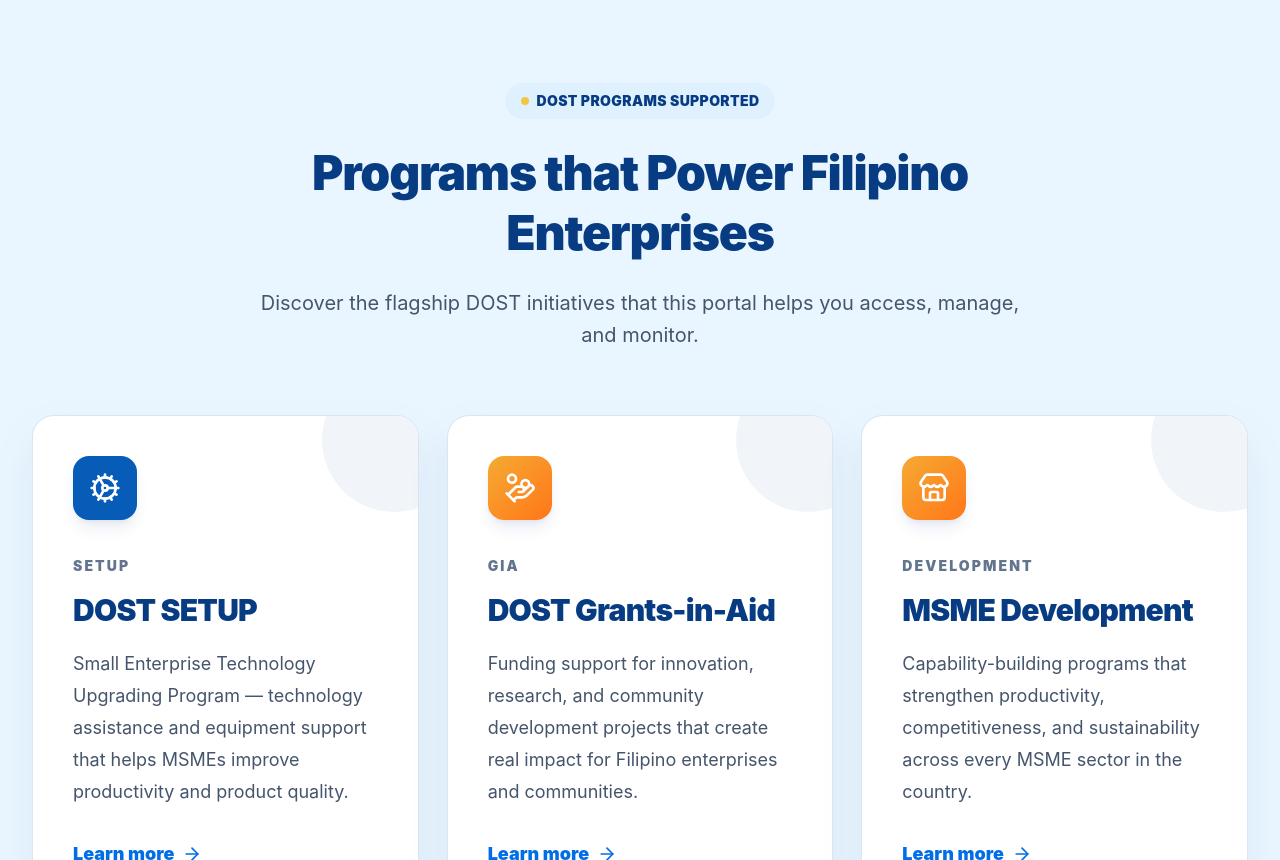
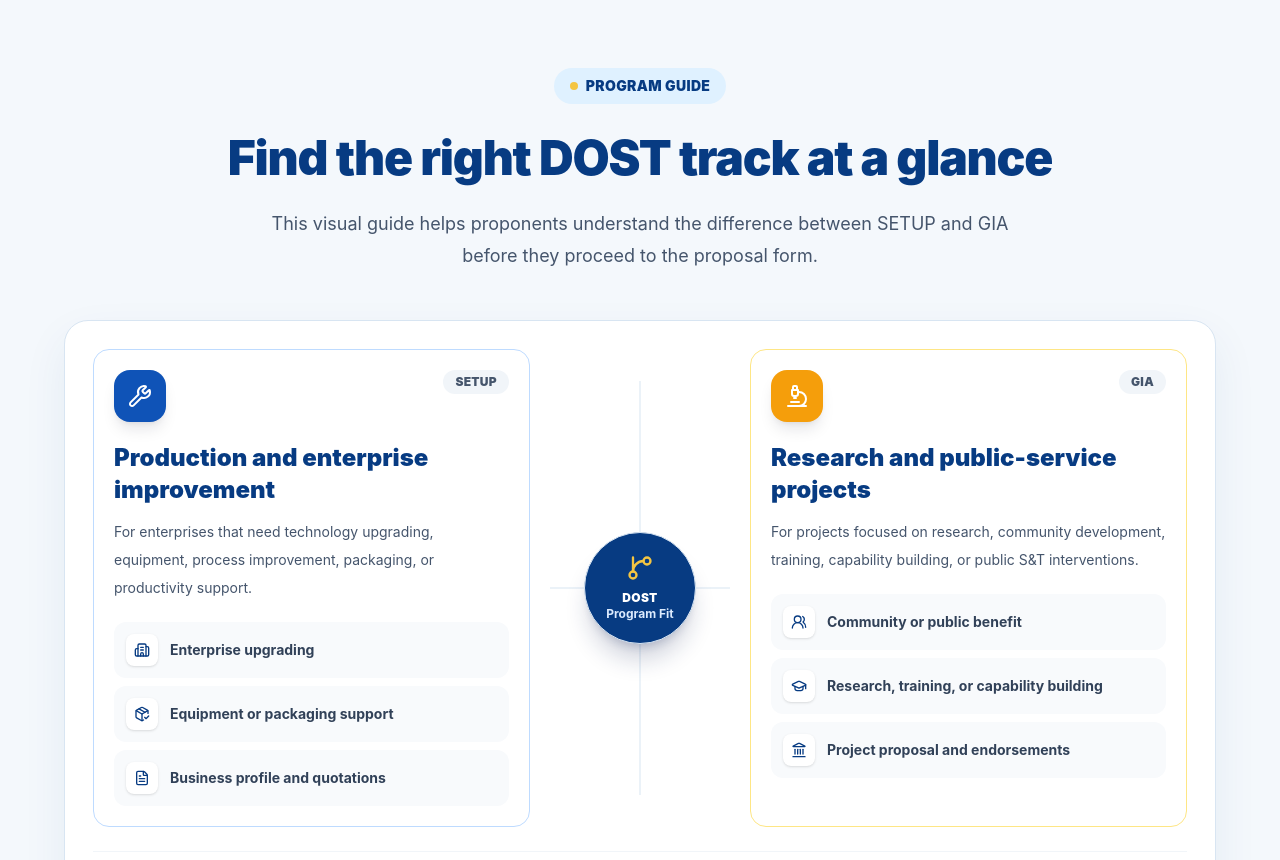
Before and after one commit to masterlui2/dprms-system, a React (Vite) app in the folder frontend/: page / in a window 1280 px wide. Shown: the part 1940-2800 px from the top of the page. Built offline with nearby package versions, Linux system fonts and the light colour scheme.

Commit message:
Homepaage

```diff
--- a/frontend/src/components/landing/AboutSection.tsx
+++ b/frontend/src/components/landing/AboutSection.tsx
@@ -5,16 +5,16 @@
 const proposalForms = [
   {
     title: 'SETUP Proposal Form',
-    label: 'For MSMEs',
+    label: 'Enterprise upgrading',
     description:
-      'Choose this if your business needs technology upgrading, equipment support, process improvement, or better product quality.',
+      'Choose this if the proposal is for enterprise technology upgrading, equipment support, process improvement, or product quality improvement.',
     action: 'Start SETUP form',
     href: '/proposal?type=SETUP',
     icon: Wrench,
   },
   {
     title: 'GIA Proposal Form',
-    label: 'For projects and communities',
+    label: 'Public benefit projects',
     description:
       'Choose this for research, community-based projects, capability building, training, or science and technology interventions.',
     action: 'Start GIA form',
@@ -42,8 +42,9 @@
             Select the proposal form that fits your project
           </h2>
           <p className="mx-auto mt-5 max-w-3xl text-lg leading-8 text-slate-600">
-            Pick one form below. SETUP is for MSME technology upgrading, while
-            GIA is for research, community, and science-based development projects.
+            Pick one form below. SETUP is for enterprise technology upgrading,
+            while GIA is for research, community, training, and science-based
+            development projects.
           </p>
         </motion.div>
 
--- a/frontend/src/components/landing/BenefitsSection.tsx
+++ b/frontend/src/components/landing/BenefitsSection.tsx
@@ -16,10 +16,10 @@
 
       <div className="relative mx-auto max-w-7xl">
         <SectionHeader
-          eyebrow="Benefits"
+          eyebrow="Portal Services"
           theme="dark"
-          title="Designed to feel useful before a user signs in"
-          description="The public page gives MSME beneficiaries confidence that the system is organized, transparent, and connected to real technology upgrading outcomes."
+          title="Built for official GIA and SETUP transactions"
+          description="The homepage presents the portal as a structured public service for proposal submission, review tracking, document handling, and project monitoring."
         />
 
         <div className="mt-14 grid gap-5 md:grid-cols-2">
--- a/frontend/src/components/landing/HeroSection.tsx
+++ b/frontend/src/components/landing/HeroSection.tsx
@@ -7,11 +7,11 @@
     <section id="home" className="bg-white">
       <div className="relative overflow-hidden bg-white">
         <img
-          alt="DOST MSME Monitoring Portal hero showing Filipino MSME entrepreneurs"
+          alt="DOST GIA and SETUP proposal portal hero"
           className="h-auto w-full"
           src={heroImage}
         />
-        <div className="absolute inset-x-0 bottom-5 z-10 flex justify-center px-4 sm:bottom-10 sm:justify-start sm:px-8 lg:bottom-27 lg:px-25 xl:bottom-20">
+        <div className="absolute inset-x-0 bottom-5 z-10 flex justify-center px-4 sm:bottom-10 sm:justify-start sm:px-8 lg:bottom-27 lg:px-28 xl:bottom-20">
           <Link
             className="inline-flex h-11 items-center justify-center rounded-lg border border-white/70 bg-[#f4c542] px-5 text-sm font-black text-[#073b82] shadow-2xl shadow-amber-900/25 ring-4 ring-white/45 transition hover:-translate-y-0.5 hover:bg-[#ffd45f] sm:h-14 sm:rounded-xl sm:px-7 sm:text-base"
             to="/proposal"
--- a/frontend/src/components/landing/ProcessSection.tsx
+++ b/frontend/src/components/landing/ProcessSection.tsx
@@ -14,8 +14,8 @@
       <div className="mx-auto max-w-7xl">
         <SectionHeader
           eyebrow="How it works"
-          title="A clear path from interest to monitored implementation"
-          description="The flow mirrors a premium public-service landing page: simple steps, clear labels, and enough structure for later backend integration."
+          title="A clear government workflow from proposal to monitoring"
+          description="The process follows the expected DOST service flow for GIA and SETUP proposals: selection, submission, validation, approval, and implementation monitoring."
         />
 
         <div className="relative mt-14">
--- a/frontend/src/components/landing/ProgramsSection.tsx
+++ b/frontend/src/components/landing/ProgramsSection.tsx
@@ -1,19 +1,58 @@
-import { ArrowRight, Cog, HandCoins, Store } from 'lucide-react'
+import {
+  Building2,
+  CheckCircle2,
+  FileText,
+  GitBranch,
+  GraduationCap,
+  Landmark,
+  Microscope,
+  PackageCheck,
+  UsersRound,
+  Wrench,
+} from 'lucide-react'
 import { motion } from 'framer-motion'
 
-import { programCards } from '../../data/landing'
+const programPaths = [
+  {
+    accent: 'bg-[#0f53b7]',
+    border: 'border-blue-200',
+    description:
+      'For enterprises that need technology upgrading, equipment, process improvement, packaging, or productivity support.',
+    icon: Wrench,
+    items: [
+      { icon: Building2, label: 'Enterprise upgrading' },
+      { icon: PackageCheck, label: 'Equipment or packaging support' },
+      { icon: FileText, label: 'Business profile and quotations' },
+    ],
+    label: 'SETUP',
+    title: 'Production and enterprise improvement',
+  },
+  {
+    accent: 'bg-[#f59e0b]',
+    border: 'border-amber-200',
+    description:
+      'For projects focused on research, community development, training, capability building, or public S&T interventions.',
+    icon: Microscope,
+    items: [
+      { icon: UsersRound, label: 'Community or public benefit' },
+      { icon: GraduationCap, label: 'Research, training, or capability building' },
+      { icon: Landmark, label: 'Project proposal and endorsements' },
+    ],
+    label: 'GIA',
+    title: 'Research and public-service projects',
+  },
+]
 
-const icons = [Cog, HandCoins, Store]
-
-const iconClasses = {
-  blue: 'bg-[#075cb8] text-white',
-  orange: 'bg-gradient-to-br from-[#f4aa32] to-[#ff7518] text-white',
-} satisfies Record<string, string>
+const checkpoints = [
+  'Choose the program that matches the project purpose.',
+  'Prepare the documents required by the selected track.',
+  'Submit for validation, technical review, and monitoring.',
+]
 
 export function ProgramsSection() {
   return (
-    <section id="programs" className="bg-[#eaf6ff] px-4 py-24 sm:px-6 lg:px-8">
-      <div className="mx-auto max-w-7xl">
+    <section id="programs" className="border-y border-[#d8e5f2] bg-[#f4f8fc] px-4 py-20 sm:px-6 lg:px-8">
+      <div className="mx-auto max-w-6xl">
         <motion.div
           className="mx-auto max-w-4xl text-center"
           initial={{ opacity: 0, y: 24 }}
@@ -23,52 +62,95 @@
         >
           <div className="inline-flex items-center gap-2 rounded-full bg-[#dff1ff] px-4 py-2 text-sm font-black uppercase tracking-wide text-[#073b82]">
             <span className="size-2 rounded-full bg-[#f4c542]" />
-            DOST Programs Supported
+            Program Guide
           </div>
           <h2 className="mt-6 text-4xl font-black leading-tight tracking-tight text-[#073b82] md:text-5xl">
-            Programs that Power Filipino Enterprises
+            Find the right DOST track at a glance
           </h2>
-          <p className="mx-auto mt-6 max-w-3xl text-lg leading-8 text-slate-600 md:text-xl">
-            Discover the flagship DOST initiatives that this portal helps you access,
-            manage, and monitor.
+          <p className="mx-auto mt-5 max-w-3xl text-lg leading-8 text-slate-600">
+            This visual guide helps proponents understand the difference between
+            SETUP and GIA before they proceed to the proposal form.
           </p>
         </motion.div>
 
-        <div className="mt-16 grid gap-7 lg:grid-cols-3">
-          {programCards.map((program, index) => {
-            const Icon = icons[index]
-            const tone = program.tone === 'blue' ? 'blue' : 'orange'
+        <motion.div
+          className="mt-12 rounded-3xl border border-[#d8e5f2] bg-white p-5 shadow-[0_18px_45px_rgba(10,70,130,0.07)] sm:p-7"
+          initial={{ opacity: 0, y: 26 }}
+          transition={{ duration: 0.5, ease: 'easeOut' }}
+          viewport={{ once: true }}
+          whileInView={{ opacity: 1, y: 0 }}
+        >
+          <div className="grid gap-5 lg:grid-cols-[minmax(0,1fr)_180px_minmax(0,1fr)] lg:items-center">
+            <ProgramPath path={programPaths[0]} />
 
-            return (
-              <motion.article
-                className="relative overflow-hidden rounded-[22px] border border-[#d8e5f2] bg-white p-8 shadow-[0_18px_45px_rgba(10,70,130,0.07)] transition hover:-translate-y-1 hover:shadow-[0_26px_70px_rgba(10,70,130,0.14)] md:p-10"
-                initial={{ opacity: 0, y: 26 }}
-                key={program.title}
-                transition={{ delay: index * 0.08, duration: 0.5, ease: 'easeOut' }}
-                viewport={{ once: true }}
-                whileInView={{ opacity: 1, y: 0 }}
+            <div className="relative flex items-center justify-center py-2 lg:h-full">
+              <div className="hidden absolute inset-y-8 left-1/2 w-px -translate-x-1/2 bg-[#d8e5f2] lg:block" />
+              <div className="hidden absolute left-0 right-0 top-1/2 h-px -translate-y-1/2 bg-[#d8e5f2] lg:block" />
+              <div className="relative z-10 grid size-28 place-items-center rounded-full border border-[#d8e5f2] bg-[#073b82] text-white shadow-xl shadow-blue-950/20">
+                <div className="text-center">
+                  <GitBranch className="mx-auto size-7 text-[#f4c542]" />
+                  <p className="mt-2 text-xs font-black uppercase tracking-wide">
+                    DOST
+                  </p>
+                  <p className="text-xs font-bold text-blue-100">Program Fit</p>
+                </div>
+              </div>
+            </div>
+
+            <ProgramPath path={programPaths[1]} />
+          </div>
+
+          <div className="mt-6 grid gap-3 border-t border-slate-100 pt-5 md:grid-cols-3">
+            {checkpoints.map((checkpoint) => (
+              <div
+                className="flex gap-3 rounded-xl bg-[#f8fbff] px-4 py-4 text-sm leading-6 text-slate-600"
+                key={checkpoint}
               >
-                <div className="absolute -right-12 -top-12 size-36 rounded-full bg-slate-100" />
-                <div className={`relative grid size-16 place-items-center rounded-2xl shadow-lg shadow-blue-900/10 ${iconClasses[tone]}`}>
-                  <Icon className="size-8" />
-                </div>
-                <p className="relative mt-9 text-sm font-black uppercase tracking-[0.15em] text-slate-500">
-                  {program.label}
-                </p>
-                <h3 className="relative mt-4 text-3xl font-black tracking-tight text-[#073b82]">{program.title}</h3>
-                <p className="relative mt-5 text-lg leading-8 text-slate-600">{program.description}</p>
-                <a
-                  className="relative mt-8 inline-flex items-center gap-2 text-lg font-black text-[#006ee6] transition hover:gap-3 hover:text-[#073b82]"
-                  href="#process"
-                >
-                  Learn more
-                  <ArrowRight className="size-5" />
-                </a>
-              </motion.article>
-            )
-          })}
-        </div>
+                <CheckCircle2 className="mt-0.5 size-4 shrink-0 text-emerald-600" />
+                <span>{checkpoint}</span>
+              </div>
+            ))}
+          </div>
+        </motion.div>
       </div>
     </section>
   )
 }
+
+function ProgramPath({
+  path,
+}: {
+  path: (typeof programPaths)[number]
+}) {
+  const Icon = path.icon
+
+  return (
+    <article className={`h-full rounded-2xl border ${path.border} bg-white p-5`}>
+      <div className="flex items-start justify-between gap-4">
+        <div className={`grid size-13 place-items-center rounded-2xl ${path.accent} text-white shadow-lg shadow-slate-900/10`}>
+          <Icon className="size-6" />
+        </div>
+        <span className="rounded-full bg-slate-100 px-3 py-1 text-xs font-black uppercase tracking-wide text-slate-600">
+          {path.label}
+        </span>
+      </div>
+
+      <h3 className="mt-5 text-2xl font-black text-[#073b82]">{path.title}</h3>
+      <p className="mt-3 text-sm leading-7 text-slate-600">{path.description}</p>
+
+      <div className="mt-5 space-y-2">
+        {path.items.map(({ icon: ItemIcon, label }) => (
+          <div
+            className="flex items-center gap-3 rounded-xl bg-slate-50 px-3 py-3"
+            key={label}
+          >
+            <span className="grid size-8 shrink-0 place-items-center rounded-lg bg-white text-[#073b82] shadow-sm">
+              <ItemIcon className="size-4" />
+            </span>
+            <span className="text-sm font-bold text-slate-700">{label}</span>
+          </div>
+        ))}
+      </div>
+    </article>
+  )
+}
--- a/frontend/src/components/landing/SiteFooter.tsx
+++ b/frontend/src/components/landing/SiteFooter.tsx
@@ -2,8 +2,8 @@
   return (
     <footer className="border-t border-slate-200 bg-white px-4 py-8 sm:px-6 lg:px-8">
       <div className="mx-auto flex max-w-7xl flex-col justify-between gap-4 text-sm text-slate-600 md:flex-row md:items-center">
-        <p className="font-bold text-[#07195f]">DOST MSME Monitoring Portal</p>
-        <p>DPRMS capstone frontend scaffold</p>
+        <p className="font-bold text-[#07195f]">DOST GIA and SETUP Portal</p>
+        <p>Official proposal submission and monitoring system</p>
       </div>
     </footer>
   )
--- a/frontend/src/components/landing/SiteHeader.tsx
+++ b/frontend/src/components/landing/SiteHeader.tsx
@@ -28,7 +28,7 @@
 
 const proponentModules = [
   {
-    description: "Create a new assistance request",
+    description: "Create a GIA or SETUP request",
     icon: FileText,
     label: "Submit proposal",
     to: "/proposal",
@@ -74,10 +74,10 @@
     <a
       className="flex items-center"
       href="#home"
-      aria-label="DOST MSME Monitoring Portal home"
+      aria-label="DOST GIA and SETUP Portal home"
     >
       <img
-        alt="DOST MSME Monitoring Portal"
+        alt="DOST GIA and SETUP Portal"
         className="h-14 w-auto max-w-[240px] object-contain sm:h-20"
         src={logoImage}
       />
--- a/frontend/src/data/landing.ts
+++ b/frontend/src/data/landing.ts
@@ -1,9 +1,9 @@
 export const navigationItems = [
   { label: 'Home', href: '#home' },
-  { label: 'About', href: '#about' },
-  { label: 'Programs', href: '#programs' },
-  { label: 'How It Works', href: '#process' },
-  { label: 'Benefits', href: '#benefits' },
+  { label: 'Proposal Forms', href: '#about' },
+  { label: 'GIA / SETUP', href: '#programs' },
+  { label: 'Process', href: '#process' },
+  { label: 'Services', href: '#benefits' },
   { label: 'FAQ', href: '#faq' },
   { label: 'Contact', href: '#contact' },
 ]
@@ -11,81 +11,74 @@
 export const portalFeatures = [
   {
     title: 'Centralized Records',
-    description: 'Keep all your project documents and updates in one secure place.',
+    description: 'Keep proposal documents, status updates, and project records in one secure place.',
   },
   {
-    title: 'Real Progress Tracking',
-    description: 'Follow milestones and stay updated on the status of your assistance.',
+    title: 'Program Monitoring',
+    description: 'Track GIA and SETUP proposal review, implementation milestones, and compliance updates.',
   },
   {
-    title: 'Direct Communication',
-    description: 'Stay in touch with DOST staff handling your project at every step.',
+    title: 'Official Communication',
+    description: 'Stay connected with DOST staff handling validation, review, and monitoring activities.',
   },
 ]
 
 export const programCards = [
   {
     label: 'SETUP',
-    title: 'DOST SETUP',
+    title: 'Small Enterprise Technology Upgrading Program',
     description:
-      'Small Enterprise Technology Upgrading Program — technology assistance and equipment support that helps MSMEs improve productivity and product quality.',
+      'Support for qualified enterprises that need equipment upgrading, process improvement, packaging support, and technology-based productivity assistance.',
     tone: 'blue',
   },
   {
     label: 'GIA',
     title: 'DOST Grants-in-Aid',
     description:
-      'Funding support for innovation, research, and community development projects that create real impact for Filipino enterprises and communities.',
-    tone: 'orange',
-  },
-  {
-    label: 'DEVELOPMENT',
-    title: 'MSME Development',
-    description:
-      'Capability-building programs that strengthen productivity, competitiveness, and sustainability across every MSME sector in the country.',
+      'Assistance for research, community-based projects, capability building, training, and science and technology interventions with public benefit.',
     tone: 'orange',
   },
 ]
 
 export const processSteps = [
   {
-    title: 'Check Eligibility',
+    title: 'Choose Program',
     description:
-      'Beneficiaries review basic requirements, business readiness, and the type of technology support needed.',
+      'Select SETUP for enterprise technology upgrading or GIA for research, community, training, and S&T intervention proposals.',
   },
   {
-    title: 'Submit Request',
+    title: 'Submit Proposal',
     description:
-      'MSMEs prepare business details, project objectives, proposed equipment, and supporting documents.',
+      'Complete the official online form and upload the required documents based on the selected DOST program.',
   },
   {
-    title: 'Evaluation and Matching',
+    title: 'Review and Validation',
     description:
-      'DOST teams assess technical fit, resource requirements, expected productivity gains, and implementation readiness.',
+      'DOST reviewers validate documents, assess technical scope, check budget details, and endorse qualified proposals.',
   },
   {
-    title: 'Implementation Monitoring',
+    title: 'Monitor Implementation',
     description:
-      'Approved projects move through milestones, progress checks, resource tracking, and outcome reporting.',
+      'Approved GIA and SETUP projects are monitored through milestones, reports, site visits, and compliance updates.',
   },
 ]
 
 export const benefits = [
   {
-    title: 'Clear application journey',
-    description: 'MSME beneficiaries can understand where they are in the process and what comes next.',
+    title: 'Program-specific guidance',
+    description: 'Applicants can quickly understand whether their proposal belongs under GIA or SETUP before submitting.',
   },
   {
-    title: 'Technology-focused guidance',
-    description: 'Program content highlights practical upgrading areas for production, products, and retail operations.',
+    title: 'Centralized requirements',
+    description: 'Each form guides users through the documents and project details required for the selected program.',
   },
   {
-    title: 'Transparent milestones',
-    description: 'The structure prepares the system for tracking implementation progress and project outcomes.',
+    title: 'Transparent review status',
+    description: 'Submitted proposals can move through document validation, technical review, finance review, and approval.',
   },
   {
-    title: 'Data-ready foundation',
-    description: 'The frontend supports future integration with analytics and prediction services for DPRMS.',
+    title: 'Government-ready monitoring',
+    description: 'The portal is structured for official reporting, implementation tracking, compliance, and audit trails.',
   },
 ]
 
@@ -93,21 +86,21 @@
   {
     question: 'Who is this portal for?',
     answer:
-      'This public homepage is for MSME beneficiaries who want to understand DOST technology upgrading support and the monitoring process.',
+      'This portal is for proponents preparing DOST GIA or SETUP proposals, including enterprises, organizations, communities, LGUs, and partner institutions.',
   },
   {
-    question: 'Can beneficiaries submit applications here?',
+    question: 'What is the difference between GIA and SETUP?',
     answer:
-      'The current page is frontend-only. Application and account features can be connected once the Laravel API endpoints are ready.',
+      'SETUP is for enterprise technology upgrading and productivity support. GIA is for research, community-based, training, and science and technology intervention projects.',
   },
   {
-    question: 'What type of enterprises are supported?',
+    question: 'Can proposals be submitted online?',
     answer:
-      'The homepage is structured around manufacturing, product-based, and food and retail enterprises, matching the SETUP-focused hero.',
+      'Yes. Proponents can start the online proposal form and select either GIA or SETUP so the proper fields and document requirements appear.',
   },
   {
-    question: 'Will this connect to prediction features later?',
+    question: 'How are approved projects monitored?',
     answer:
-      'Yes. The organized React structure keeps room for future FastAPI-based prediction and analytics workflows.',
+      'Approved projects can be tracked through milestones, accomplishment reports, budget monitoring, equipment records, and site visit schedules.',
   },
 ]
```
Also changed, not shown: frontend/src/components/landing/ContactSection.tsx (+16 -16 lines), frontend/src/components/landing/FaqSection.tsx (+4 -4 lines).
